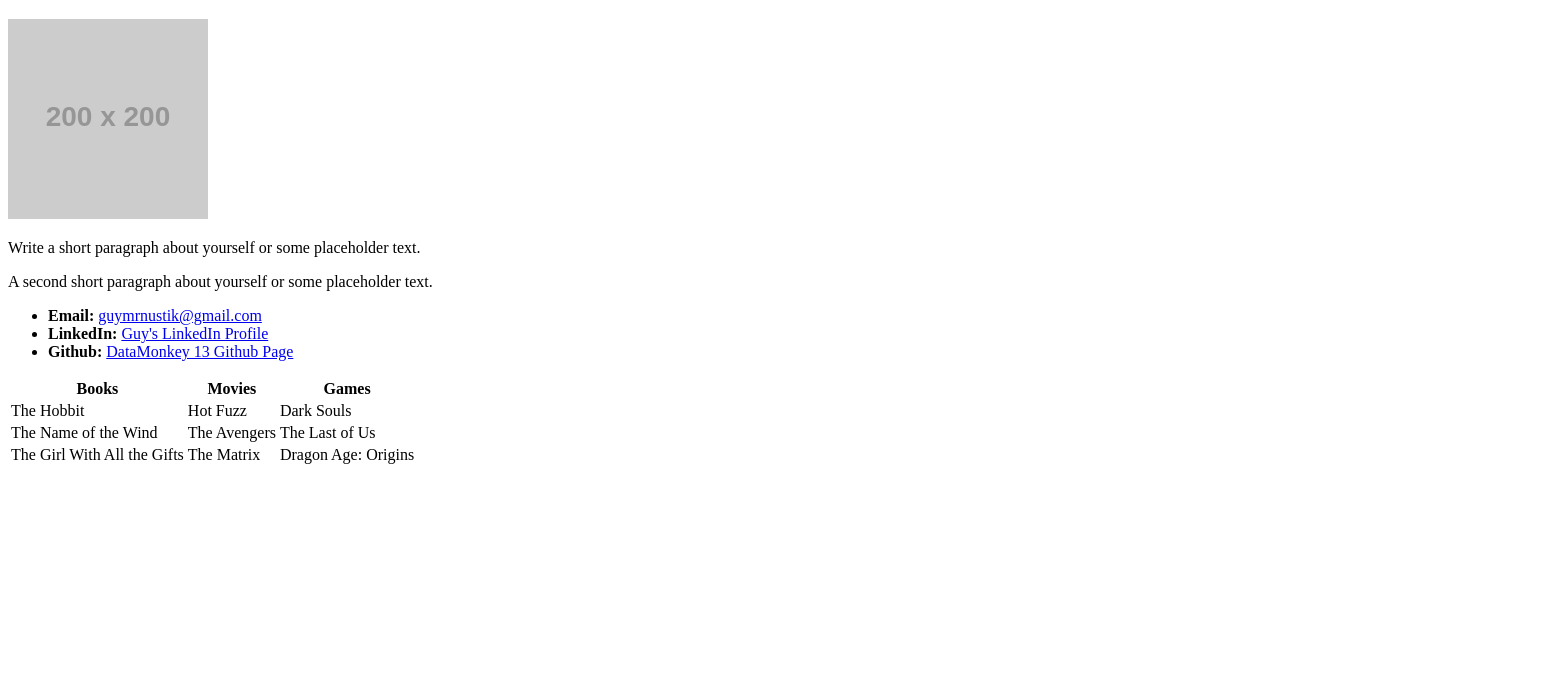
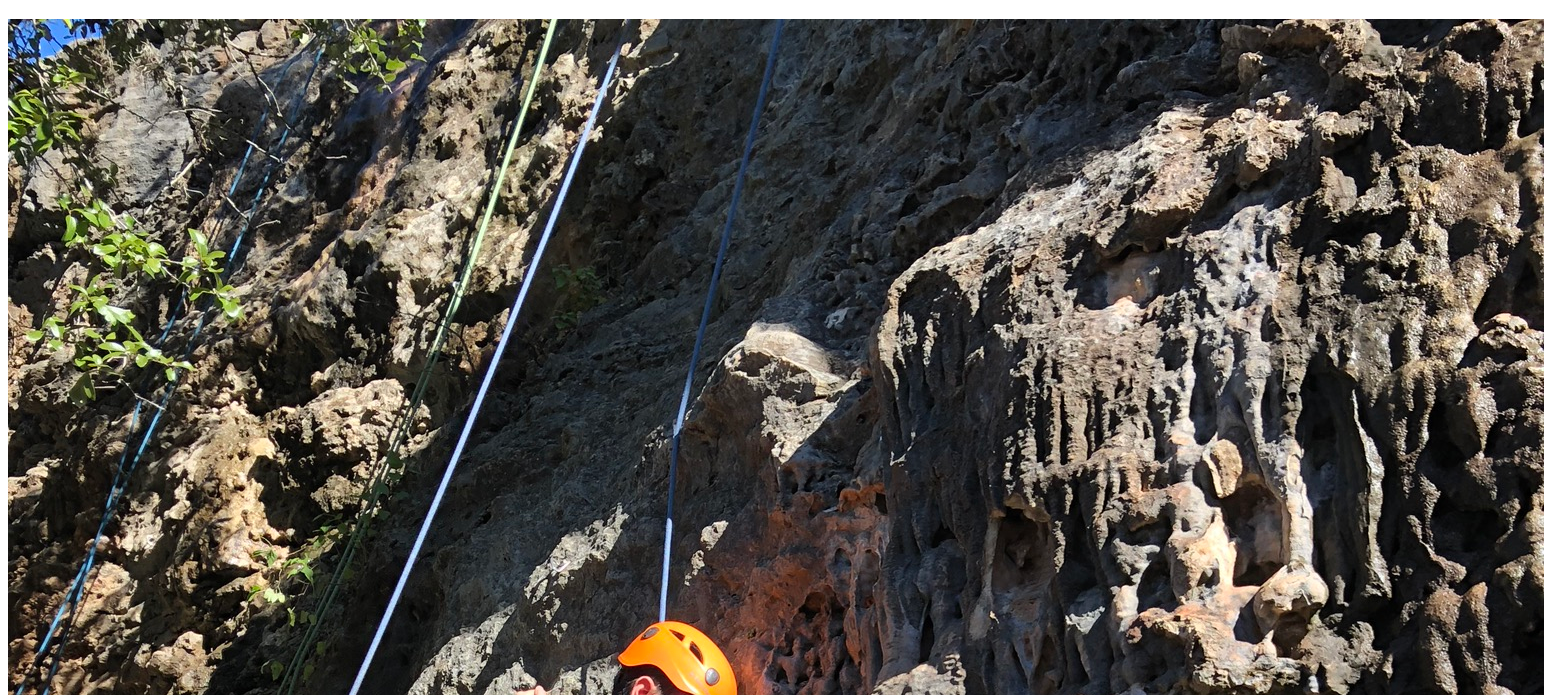
Before and after one commit to datamonkey13/datamonkey13.github.io, a plain HTML site: page index.html in a window 1280 px wide. Shown: the part 61-756 px from the top of the page, 1544 px wide, since content can reach past the window. Drawn offline with Linux system fonts and the light colour scheme; placeholder pictures from the web are drawn by us.

Commit message:
added picture updated html

```diff
--- a/index.html
+++ b/index.html
@@ -9,7 +9,7 @@
 
   <h1>Guy Mrnustik</h1>
 
-  <img src="https://placehold.it/200x200" alt="Your Name">
+  <img src="assets\images\rock_climbing.JPG" alt="Guy Climbing">
 
   <p>Write a short paragraph about yourself or some placeholder text.</p>
   <p>A second short paragraph about yourself or some placeholder text.</p>
```
Also changed, not shown: assets/images/rock_climbing.JPG (added).
